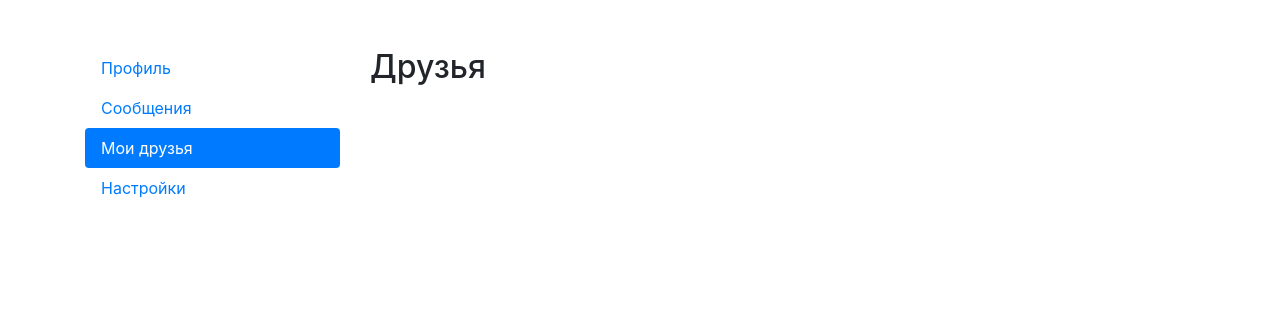
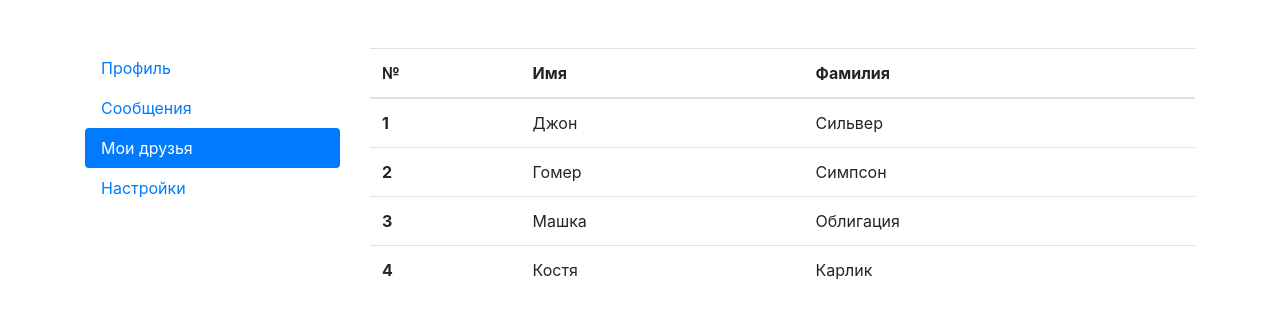
Before and after one commit to Momotaro2205/0116app, a React (Vite) app: page /friends in a window 1280 px wide. Shown: the top 318 px of the page. Built offline with nearby package versions, Linux system fonts and the light colour scheme.

Commit message:
getUsers in friends

```diff
--- a/src/App.jsx
+++ b/src/App.jsx
@@ -33,10 +33,13 @@
             />
             <Route
               path="/profile"
-              element={<Profile function={props.function} />}
+              element={<Profile function={props.users.key_getUser} />}
             />
             <Route path="/messages" element={<Messages />} />
-            <Route path="/friends" element={<Friends />} />
+            <Route
+              path="/friends"
+              element={<Friends function={props.users.key_getUsers} />}
+            />
             <Route path="/settings" element={<Settings />} />
           </Routes>
         </div>
--- a/src/components/friends.jsx
+++ b/src/components/friends.jsx
@@ -1,3 +1,42 @@
-export const Friends = () => {
-  return <h2>Друзья</h2>;
+const TableRow = (props) => {
+  return (
+    <tr>
+      <th scope="row">{props.index + 1}</th>
+      <td>{props.name}</td>
+      <td>{props.lastname}</td>
+    </tr>
+  );
 };
+export const Friends = (props) => {
+  let users = props.function();
+  console.log(users);
+  let usersCount = Object.keys(users).length;
+  let usersRow = [];
+
+  for (let i = 0; i < usersCount; i++) {
+    usersRow.push(
+      <TableRow
+        key={i}
+        index={i}
+        name={users[i].name}
+        lastname={users[i].lastname}
+      />
+    );
+  }
+  return (
+    <div className="row">
+      <div className="col-12">
+        <table className="table">
+          <thead>
+            <tr>
+              <th scope="col">№</th>
+              <th scope="col">Имя</th>
+              <th scope="col">Фамилия</th>
+            </tr>
+          </thead>
+          <tbody>{usersRow}</tbody>
+        </table>
+      </div>
+    </div>
+  );
+};
--- a/src/main.jsx
+++ b/src/main.jsx
@@ -2,11 +2,11 @@
 import ReactDOM from "react-dom/client";
 import App from "./App.jsx";
 import { BrowserRouter } from "react-router-dom";
-import { getUser } from "./state.jsx";
+import { getUser, getUsers } from "./state.jsx";
 // import './index.css'
 
 ReactDOM.createRoot(document.getElementById("root")).render(
   <BrowserRouter>
-    <App function={getUser} />
+    <App users={{ key_getUser: getUser, key_getUsers: getUsers }} />
   </BrowserRouter>
 );
--- a/src/state.jsx
+++ b/src/state.jsx
@@ -8,6 +8,17 @@
   about: "Тут мой рассказ о себе и своей жизни",
 };
 
+const users = {
+  0: { name: "Джон", lastname: "Сильвер" },
+  1: { name: "Гомер", lastname: "Симпсон" },
+  2: { name: "Машка", lastname: "Облигация" },
+  3: { name: "Костя", lastname: "Карлик" },
+};
+
 export function getUser() {
   return user;
 }
+
+export function getUsers() {
+  return users;
+}
```
